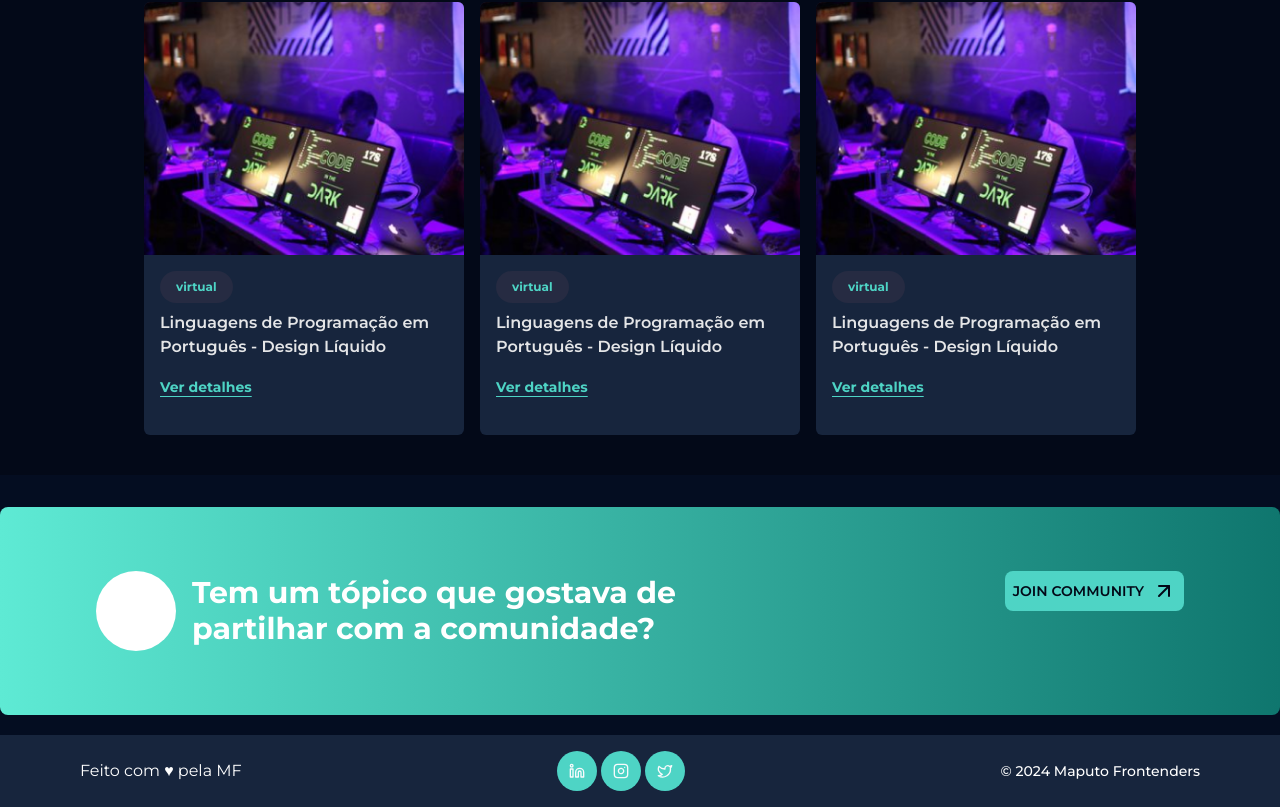
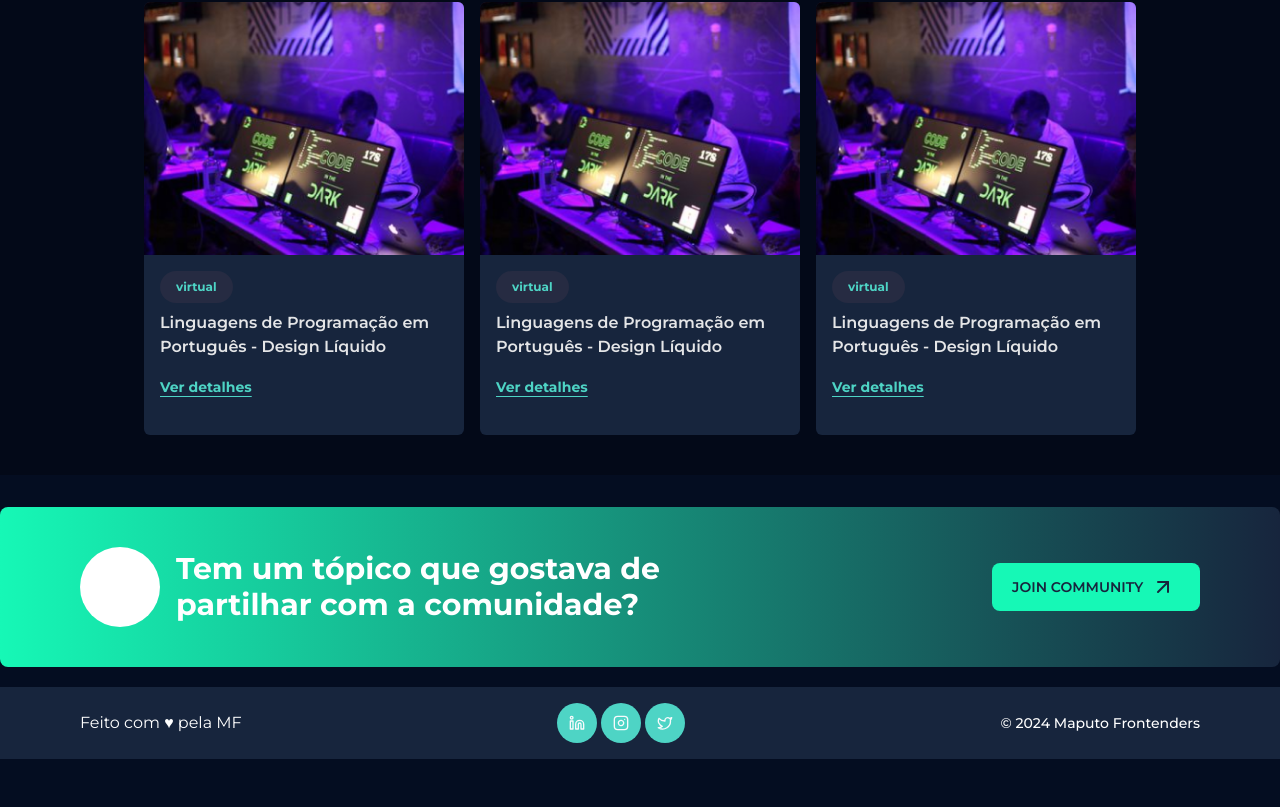
Before and after one commit to Maputo-Frontenders/maputo_frontenders_website, a Next.js app: page / in a window 1280 px wide. Shown: the part 2163-2970 px from the top of the page. After the commit the page ends 2922 px from the top, so only its background shows below. Built offline with nearby package versions, Linux system fonts and the light colour scheme.

Commit message:
feat: update button cta

```diff
--- a/components/cfp/CFP.tsx
+++ b/components/cfp/CFP.tsx
@@ -4,8 +4,8 @@ import React from "react";
 
 export const CFP = () => {
   return (
-    <section className="  bg-gradient-to-r from-teal-300 to-teal-700 rounded-lg container py-16 px-24">
-      <div className="flex justify-between">
+    <section className=" container bg-gradient-to-r from-mf-secondProposal to-mf-least rounded-lg py-10 px-20">
+      <div className="flex justify-between items-center">
         <div className="flex gap-4 items-center basis-3/5">
           <span className=" rounded-full bg-white p-10" />
 
@@ -17,10 +17,10 @@ export const CFP = () => {
         <div className=" font-semibold text-lg uppercase text-center items-center">
           <Link
             href="#"
-            className="flex flex-row items-center rounded-lg w-full p-2 gap-2 bg-mf-secondary hover:bg-mf-secondaryVariation focus:ring-4  text-sm"
+            className="w-52 flex items-center font-semibold uppercase text-center rounded-lg px-5 py-3 bg-mf-secondProposal hover:bg-mf-secondaryVariation  text-sm text-mf-least group"
           >
             Join Community
-            <ArrowUpRight className="" />
+            <ArrowUpRight className="ml-2 group-hover:" />
           </Link>
         </div>
       </div>
```
